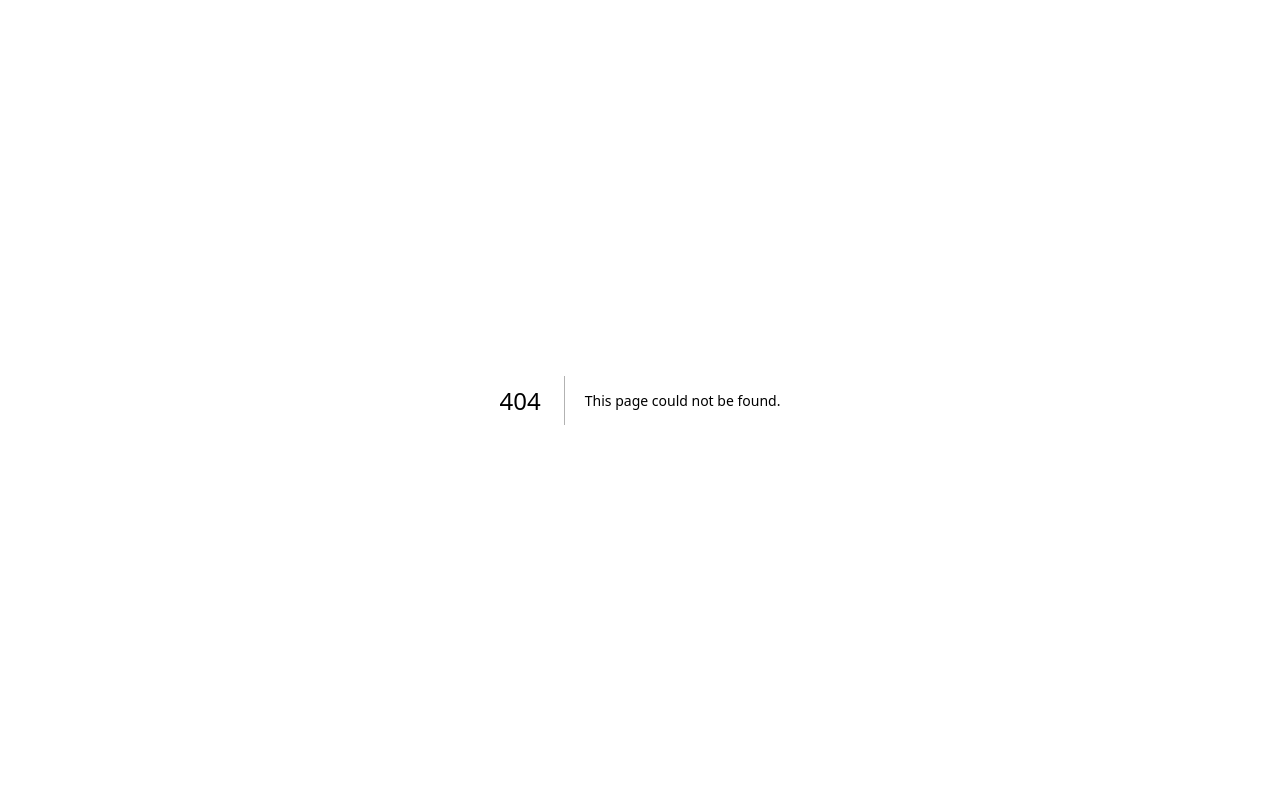
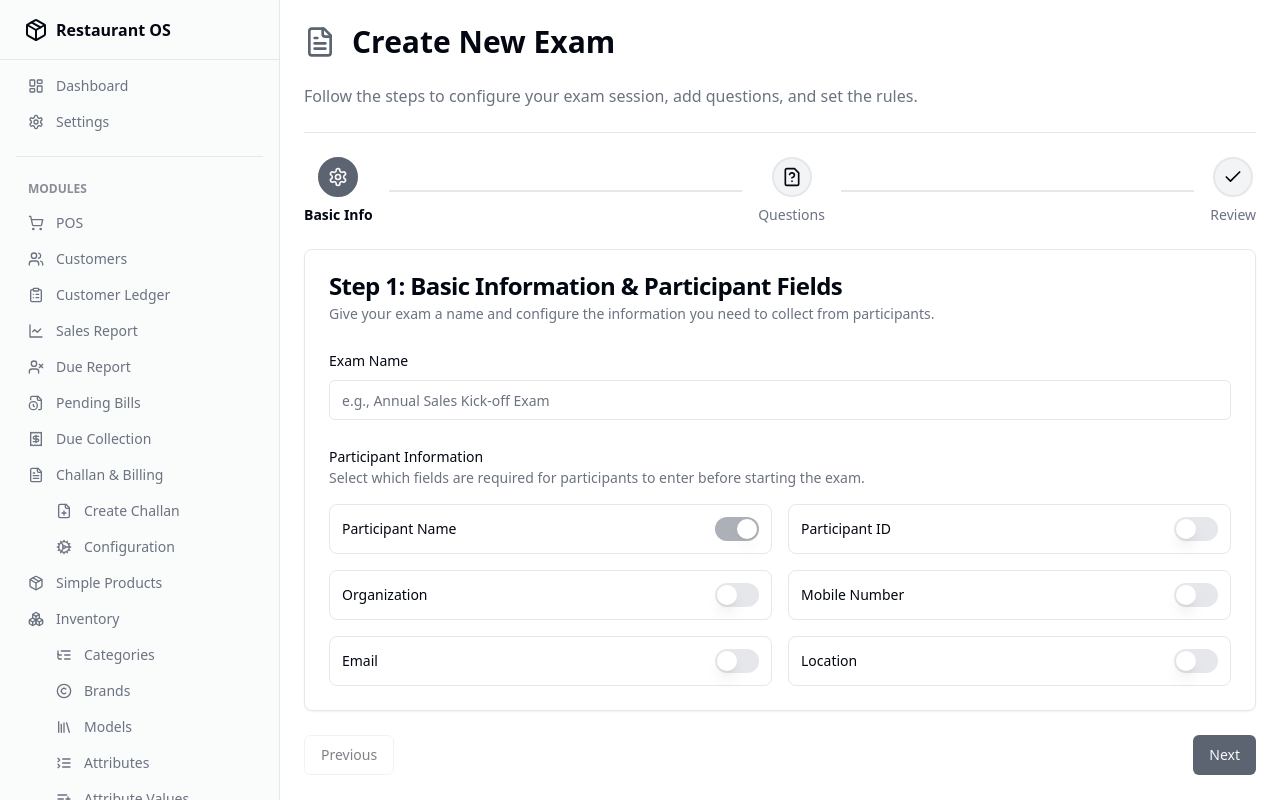
Before and after one commit to rahat1995/Order-Mgt, a Next.js app: page /admin/modules/liveAudienceInteraction/exam/create in a window 1280 px wide. Before the commit this address had no page. Built offline with nearby package versions, Linux system fonts and the light colour scheme.

Commit message:
In exam, there should be first question, would be name, id, and organiza

```diff
--- /dev/null
+++ b/src/app/admin/modules/liveAudienceInteraction/exam/create/page.tsx
@@ -0,0 +1,18 @@
+import { CreateExamClient } from "@/components/admin/live-interaction/CreateExamClient";
+import { FileText } from "lucide-react";
+
+export default function CreateExamPage() {
+  return (
+    <div className="space-y-6">
+      <div className="flex items-center gap-4">
+        <FileText className="h-8 w-8 text-primary" />
+        <h1 className="text-3xl font-bold">Create New Exam</h1>
+      </div>
+      <p className="text-muted-foreground">
+        Follow the steps to configure your exam session, add questions, and set the rules.
+      </p>
+      <div className="h-[1px] w-full bg-border" />
+      <CreateExamClient />
+    </div>
+  );
+}
--- a/src/app/admin/modules/liveAudienceInteraction/sessions/page.tsx
+++ b/src/app/admin/modules/liveAudienceInteraction/sessions/page.tsx
@@ -8,8 +8,8 @@ export default function InteractionSessionsPage() {
       type: 'Exam',
       icon: FileText,
       description: 'Create a timed exam with scored questions.',
-      href: '#', // Placeholder for now
-      enabled: false,
+      href: '/admin/modules/liveAudienceInteraction/exam/create',
+      enabled: true,
     },
     {
       type: 'Survey',
--- /dev/null
+++ b/src/components/admin/live-interaction/CreateExamClient.tsx
@@ -0,0 +1,139 @@
+
+'use client';
+
+import React, { useState } from 'react';
+import { Card, CardContent, CardDescription, CardHeader, CardTitle, CardFooter } from '@/components/ui/card';
+import { Button } from '@/components/ui/button';
+import { Input } from '@/components/ui/input';
+import { Label } from '@/components/ui/label';
+import { Switch } from '@/components/ui/switch';
+import { cn } from '@/lib/utils';
+import { User, FileQuestion, Settings, Check } from 'lucide-react';
+
+
+const STEPS = [
+    { id: 1, name: 'Basic Info', icon: Settings },
+    { id: 2, name: 'Questions', icon: FileQuestion },
+    { id: 3, name: 'Review', icon: Check },
+];
+
+const participantFields = [
+    { id: 'name', label: 'Participant Name', required: true },
+    { id: 'participantId', label: 'Participant ID', required: false },
+    { id: 'organization', label: 'Organization', required: false },
+    { id: 'mobile', label: 'Mobile Number', required: false },
+    { id: 'email', label: 'Email', required: false },
+    { id: 'location', label: 'Location', required: false },
+];
+
+
+export function CreateExamClient() {
+    const [step, setStep] = useState(1);
+    const [examName, setExamName] = useState('');
+    const [requiredFields, setRequiredFields] = useState<Record<string, boolean>>({
+        name: true,
+        participantId: false,
+        organization: false,
+        mobile: false,
+        email: false,
+        location: false,
+    });
+
+    const handleFieldToggle = (fieldId: string) => {
+        setRequiredFields(prev => ({
+            ...prev,
+            [fieldId]: !prev[fieldId],
+        }));
+    };
+
+    const nextStep = () => setStep(s => Math.min(s + 1, STEPS.length));
+    const prevStep = () => setStep(s => Math.max(s - 1, 1));
+
+
+    return (
+        <div className="space-y-6">
+            <div className="flex items-center justify-center">
+                {STEPS.map((s, index) => (
+                    <React.Fragment key={s.id}>
+                        <div className="flex flex-col items-center gap-2">
+                            <div className={cn(
+                                "w-10 h-10 rounded-full flex items-center justify-center border-2",
+                                step >= s.id ? 'bg-primary border-primary text-primary-foreground' : 'bg-muted'
+                            )}>
+                                <s.icon className="h-5 w-5" />
+                            </div>
+                            <p className={cn("text-sm", step >= s.id ? 'font-semibold' : 'text-muted-foreground')}>{s.name}</p>
+                        </div>
+                        {index < STEPS.length - 1 && <div className={cn("flex-1 h-0.5 mx-4", step > s.id ? 'bg-primary' : 'bg-border')} />}
+                    </React.Fragment>
+                ))}
+            </div>
+
+            {step === 1 && (
+                <Card>
+                    <CardHeader>
+                        <CardTitle>Step 1: Basic Information & Participant Fields</CardTitle>
+                        <CardDescription>Give your exam a name and configure the information you need to collect from participants.</CardDescription>
+                    </CardHeader>
+                    <CardContent className="space-y-6">
+                         <div className="space-y-2">
+                            <Label htmlFor="examName">Exam Name</Label>
+                            <Input
+                                id="examName"
+                                placeholder="e.g., Annual Sales Kick-off Exam"
+                                value={examName}
+                                onChange={(e) => setExamName(e.target.value)}
+                            />
+                        </div>
+                        <div>
+                            <Label>Participant Information</Label>
+                            <p className="text-sm text-muted-foreground">Select which fields are required for participants to enter before starting the exam.</p>
+                            <div className="grid grid-cols-1 md:grid-cols-2 gap-4 mt-4">
+                                {participantFields.map(field => (
+                                    <div key={field.id} className="flex items-center justify-between space-x-2 rounded-lg border p-3">
+                                        <Label htmlFor={field.id} className="font-normal">{field.label}</Label>
+                                        <Switch
+                                            id={field.id}
+                                            checked={requiredFields[field.id] || false}
+                                            onCheckedChange={() => handleFieldToggle(field.id)}
+                                            disabled={field.required}
+                                        />
+                                    </div>
+                                ))}
+                            </div>
+                        </div>
+                    </CardContent>
+                </Card>
+            )}
+
+            {step === 2 && (
+                 <Card>
+                    <CardHeader>
+                        <CardTitle>Step 2: Add Questions</CardTitle>
+                        <CardDescription>Define the questions for your exam. This feature is coming soon.</CardDescription>
+                    </CardHeader>
+                    <CardContent>
+                        <p className="text-center text-muted-foreground p-8">Question builder will be available here.</p>
+                    </CardContent>
+                </Card>
+            )}
+
+            {step === 3 && (
+                 <Card>
+                    <CardHeader>
+                        <CardTitle>Step 3: Review & Save</CardTitle>
+                        <CardDescription>Review all the settings and questions before saving the exam. This feature is coming soon.</CardDescription>
+                    </CardHeader>
+                    <CardContent>
+                        <p className="text-center text-muted-foreground p-8">Review details will be available here.</p>
+                    </CardContent>
+                </Card>
+            )}
+
+            <div className="flex justify-between">
+                <Button variant="outline" onClick={prevStep} disabled={step === 1}>Previous</Button>
+                <Button onClick={nextStep} disabled={step === STEPS.length}>Next</Button>
+            </div>
+        </div>
+    );
+}
--- a/src/types/index.ts
+++ b/src/types/index.ts
@@ -1,3 +1,4 @@
+
 
 
 
```
